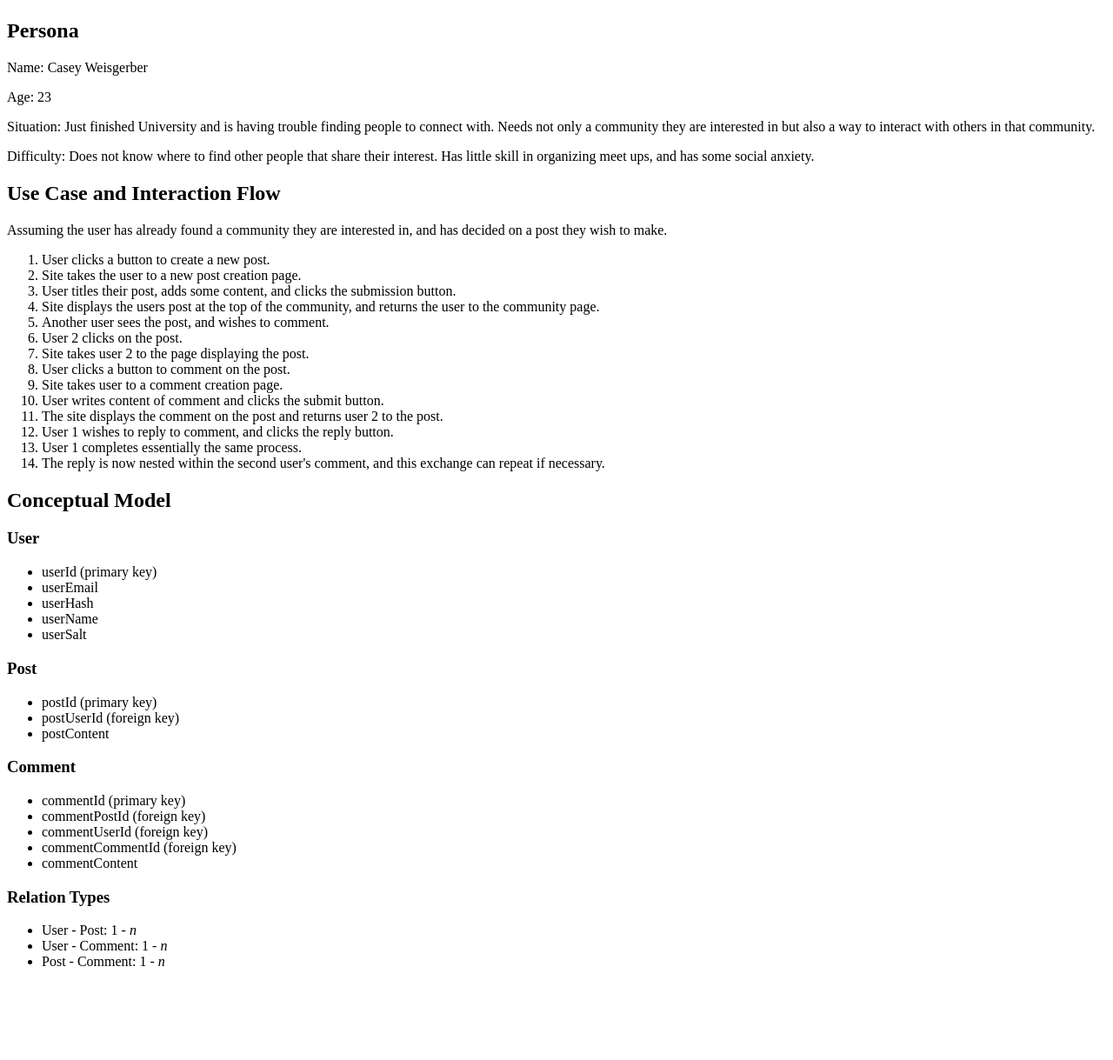
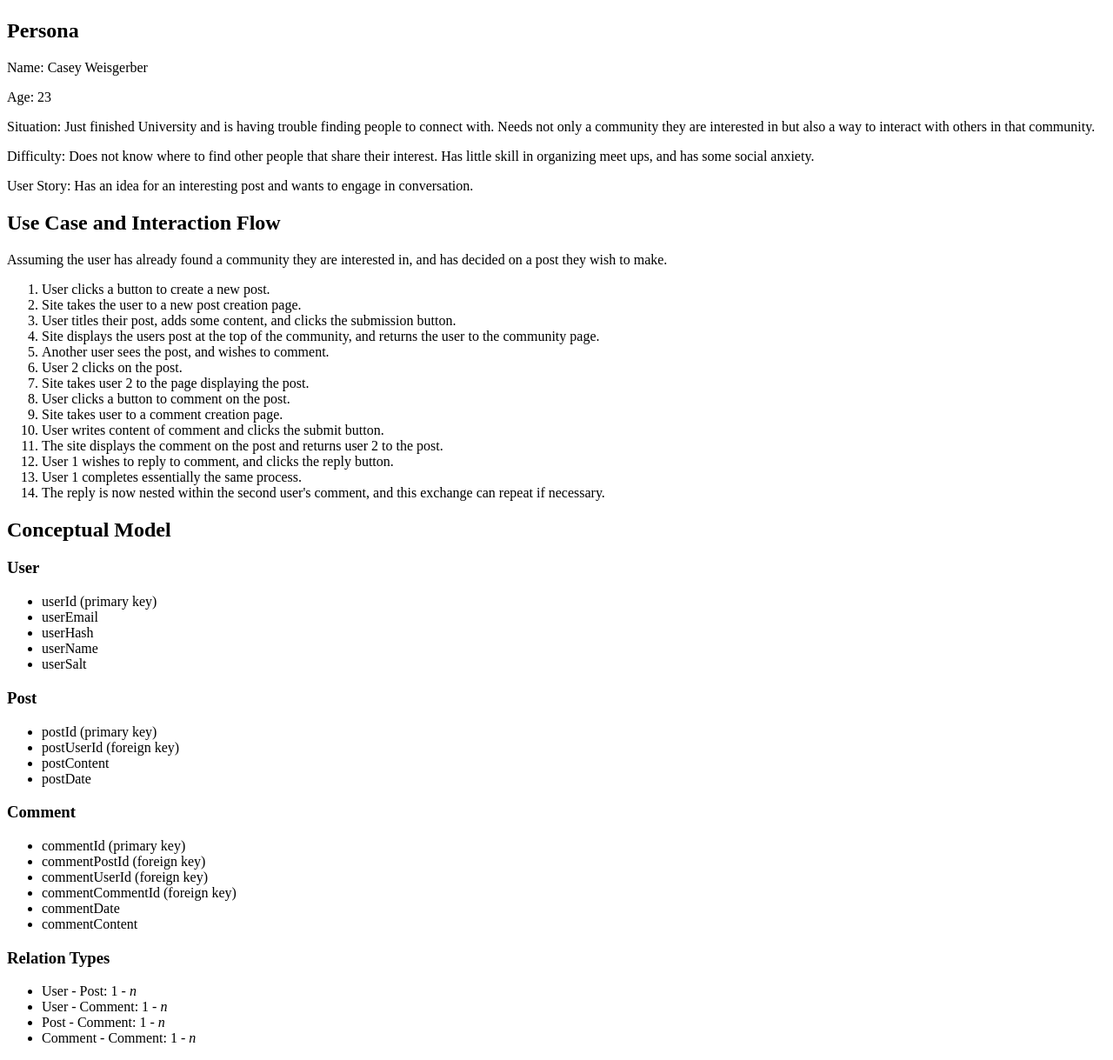
Before and after one commit to Cbenjamin1207/data-design, a PHP site: page / in a window 1280 px wide. Shown: the part 58-1277 px from the top of the page at 87% size. Before the commit the page ends 1169 px from the top, so only its background shows below. Run offline with PHP 8.4, Linux system fonts and the light colour scheme.

Commit message:
Added a user story and comment - comment relationship.

```diff
--- a/index.php
+++ b/index.php
@@ -19,6 +19,7 @@
 				that community.</p>
 			<p>Difficulty: Does not know where to find other people that share their interest. Has little
 				skill in organizing meet ups, and has some social anxiety.</p>
+			<p>User Story: Has an idea for an interesting post and wants to engage in conversation.</p>
 
 			<h2>Use Case and Interaction Flow</h2>
 			<p>Assuming the user has already found a community they are interested in, and has decided
@@ -56,6 +57,7 @@
 				<li>postId (primary key)</li>
 				<li>postUserId (foreign key)</li>
 				<li>postContent</li>
+				<li>postDate</li>
 			</ul>
 
 			<h3>Comment</h3>
@@ -64,6 +66,7 @@
 				<li>commentPostId (foreign key)</li>
 				<li>commentUserId (foreign key)</li>
 				<li>commentCommentId (foreign key)</li>
+				<li>commentDate</li>
 				<li>commentContent</li>
 			</ul>
 
@@ -72,6 +75,7 @@
 				<li>User - Post: 1 - <em>n</em></li>
 				<li>User - Comment: 1 - <em>n</em></li>
 				<li>Post - Comment: 1 - <em>n</em></li>
+				<li>Comment - Comment: 1 - <em>n</em></li>
 			</ul>
 
 		</main>
```
